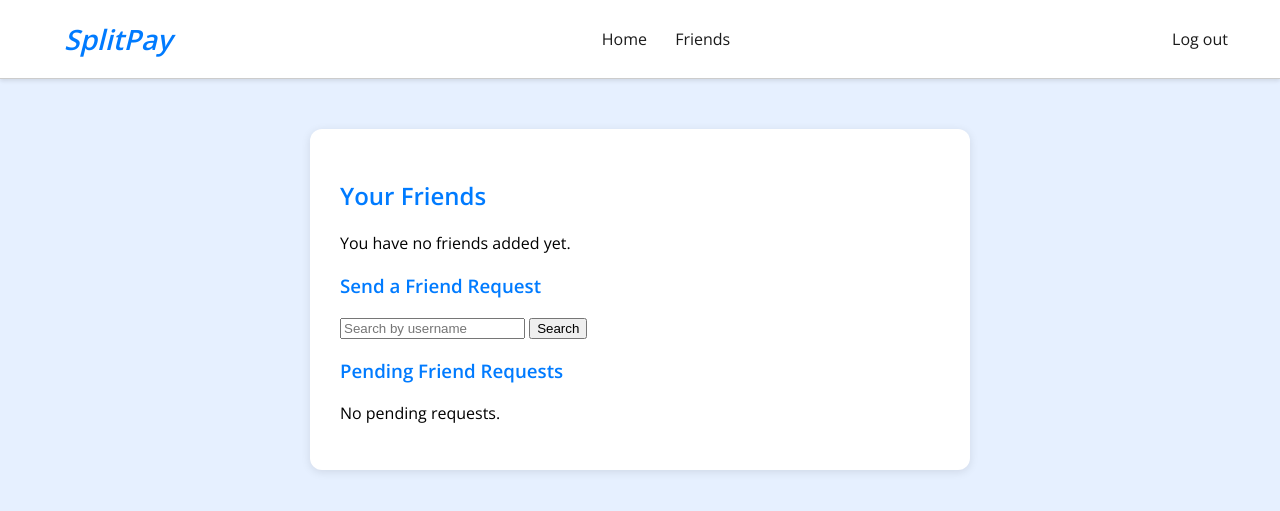
After one commit to KevinLanahan/SplitPay, a Python web app: template templates/friends.html in a window 1280 px wide. The commit adds this page. Shown: the top 511 px of the page. Run offline with Jinja, Linux system fonts and the light colour scheme; the template is opened without the code that fills it, so the values that code supplies are empty.

Commit message:
Implemented friend system as well as some UI features to other pages

```diff
--- /dev/null
+++ b/static/friends.css
@@ -0,0 +1,71 @@
+@import url('https://fonts.googleapis.com/css2?family=Open+Sans:wght@300;400;600&display=swap');
+
+body {
+  font-family: 'Open Sans', sans-serif;
+  margin: 0;
+  padding: 0;
+  background-color: #e6f0ff;
+}
+
+.top-nav {
+  display: flex;
+  justify-content: space-between;
+  align-items: center;
+  background-color: white;
+  padding: 20px 40px;
+  border-bottom: 1px solid #ccc;
+  box-shadow: 0 2px 4px rgba(0, 0, 0, 0.1);
+}
+
+.nav-left .app-logo {
+  color: #007bff;
+    font-weight: 600;
+    font-size: 28px;
+    font-style: italic;
+    padding-left: 24px;
+    font-family: 'Open Sans', sans-serif;
+}
+
+.nav-center a,
+.nav-right a {
+  margin: 0 12px;
+  text-decoration: none;
+  color: #1a1a1a;
+  font-weight: 500;
+}
+
+.nav-center a:hover,
+.nav-right a:hover {
+  color: #007bff;
+}
+
+.friends-container {
+  max-width: 600px;
+  margin: 50px auto;
+  background-color: white;
+  padding: 30px;
+  border-radius: 12px;
+  box-shadow: 0 2px 10px rgba(0, 0, 0, 0.1);
+}
+
+.friends-container h2,
+.friends-container h3 {
+  color: #007bff;
+}
+
+.friends-container ul {
+  list-style-type: none;
+  padding-left: 0;
+}
+
+.friends-container li {
+  margin-bottom: 12px;
+}
+
+.search-result {
+  background-color: #f0f8ff;
+  border: 1px solid #bcd;
+  padding: 10px;
+  margin-top: 10px;
+  border-radius: 6px;
+}
--- /dev/null
+++ b/templates/friends.html
@@ -0,0 +1,70 @@
+<!DOCTYPE html>
+<html lang="en">
+<head>
+  <meta charset="UTF-8" />
+  <title>Friends - SplitPay</title>
+  <link rel="stylesheet" href="/static/friends.css" />
+</head>
+<body>
+  <!-- 🟦 Navigation Bar -->
+  <div class="top-nav">
+    <div class="nav-left">
+      <span class="app-logo">SplitPay</span>
+    </div>
+
+    <div class="nav-center">
+      <a href="{{ url_for('home') }}">Home</a>
+      <a href="{{ url_for('friends') }}">Friends</a>
+    </div>
+
+    <div class="nav-right">
+      <a href="{{ url_for('logout') }}">Log out</a>
+    </div>
+  </div>
+
+  <div class="friends-container">
+    <h2>Your Friends</h2>
+    {% if friends %}
+      <ul>
+        {% for friend in friends %}
+          <li>{{ friend.full_name }} ({{ friend.username }})</li>
+        {% endfor %}
+      </ul>
+    {% else %}
+      <p>You have no friends added yet.</p>
+    {% endif %}
+
+    <h3>Send a Friend Request</h3>
+    <form method="POST">
+      <input type="text" name="search_username" placeholder="Search by username" required />
+      <button type="submit">Search</button>
+    </form>
+
+    {% if search_result %}
+      <div class="search-result">
+        <p>Found user: {{ search_result.full_name }} ({{ search_result.username }})</p>
+        <form method="POST">
+          <input type="hidden" name="send_request_to_id" value="{{ search_result.id }}" />
+          <button type="submit">Send Request</button>
+        </form>
+      </div>
+    {% endif %}
+
+    <h3>Pending Friend Requests</h3>
+    {% if pending_requests %}
+      <ul>
+        {% for request in pending_requests %}
+          <li>
+            {{ request.from_user.full_name }} ({{ request.from_user.username }})
+            <form action="{{ url_for('accept_request', request_id=request.id) }}" method="post" style="display:inline;">
+              <button type="submit">Accept</button>
+            </form>
+          </li>
+        {% endfor %}
+      </ul>
+    {% else %}
+      <p>No pending requests.</p>
+    {% endif %}
+  </div>
+</body>
+</html>
```
Also changed, not shown: models.py (added, +36 -0 lines), static/index.html (deleted, +0 -51 lines), static/landing.css (added, +62 -0 lines), static/signup.css (added, +74 -0 lines), static/static.css (+36 -1 lines), templates/index.html (added, +76 -0 lines), templates/landing.html (added, +23 -0 lines), templates/login.html (added, +26 -0 lines), templates/signup.html (added, +27 -0 lines).
